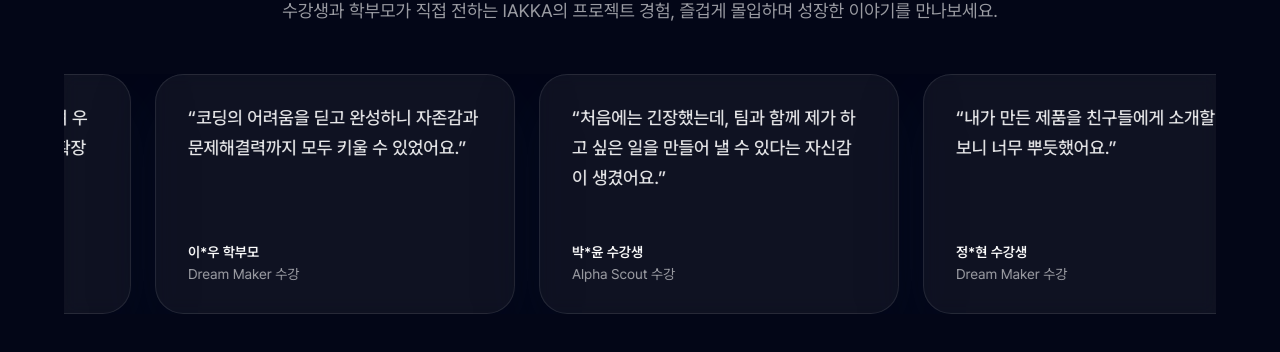
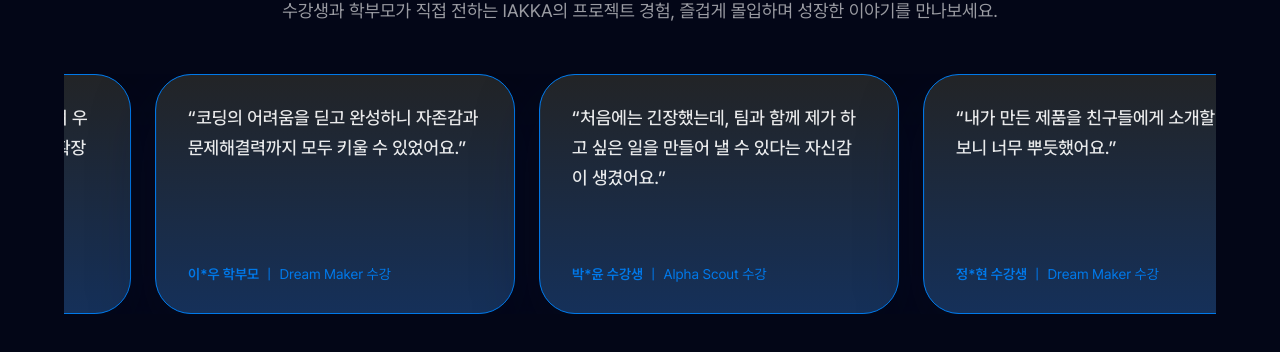
Before and after one commit to WithM2/iakkaweb, a Next.js app: page /ko in a window 1280 px wide. Shown: the part 6066-6418 px from the top of the page. Built offline with nearby package versions, Linux system fonts and the light colour scheme.

Commit message:
Adjust review card styling to match blue gradient design

```diff
--- a/src/components/ReviewSection.tsx
+++ b/src/components/ReviewSection.tsx
@@ -48,14 +48,20 @@ export function ReviewSection() {
                 REVIEWS.map((review, index) => (
                   <article
                     key={`${review.author}-${index}-${cycle}`}
-                    className="flex min-h-[220px] min-w-[260px] max-w-[320px] flex-col justify-between rounded-[28px] border border-white/10 bg-white/5 px-6 py-6 text-left text-white shadow-[0_24px_64px_rgba(8,16,44,0.35)] backdrop-blur-sm md:min-h-[240px] md:min-w-[320px] md:max-w-[360px] md:px-8 md:py-7"
+                    className="flex min-h-[220px] min-w-[260px] max-w-[320px] flex-col justify-between rounded-[36px] border border-main-600 bg-[#0079EA] px-6 py-6 text-left text-white shadow-[0_24px_64px_rgba(8,16,44,0.35)] md:min-h-[240px] md:min-w-[320px] md:max-w-[360px] md:px-8 md:py-7"
+                    style={{
+                      backgroundColor: "#0079EA",
+                      backgroundImage:
+                        "linear-gradient(180deg, #232323 -6.57%, #123365 122.68%)",
+                    }}
                     aria-hidden={cycle === 1}
                   >
                     <p className="text-[15px] font-medium leading-[24px] text-white/90 md:text-[18px] md:leading-[30px]">
                       “{review.quote}”
                     </p>
-                    <div className="mt-6 flex flex-col text-[13px] leading-[20px] text-white/60 md:text-[14px] md:leading-[22px]">
-                      <span className="font-semibold text-white">{review.author}</span>
+                    <div className="mt-6 flex flex-wrap items-center gap-x-2 gap-y-1 text-[13px] leading-[20px] text-main-600 md:text-[14px] md:leading-[22px]">
+                      <span className="font-semibold text-main-600">{review.author}</span>
+                      <span className="hidden md:inline">|</span>
                       <span>{review.meta}</span>
                     </div>
                   </article>
```
